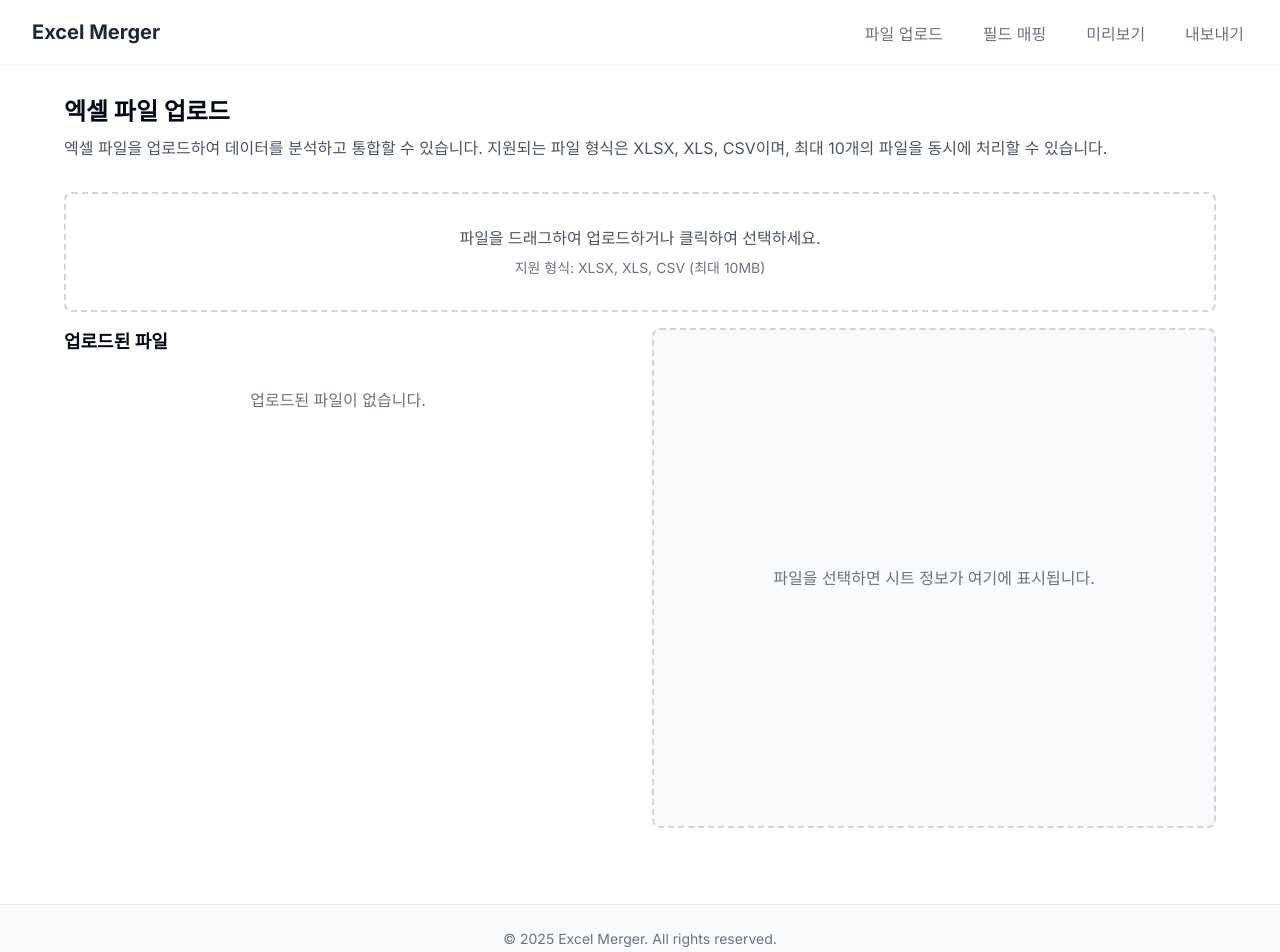
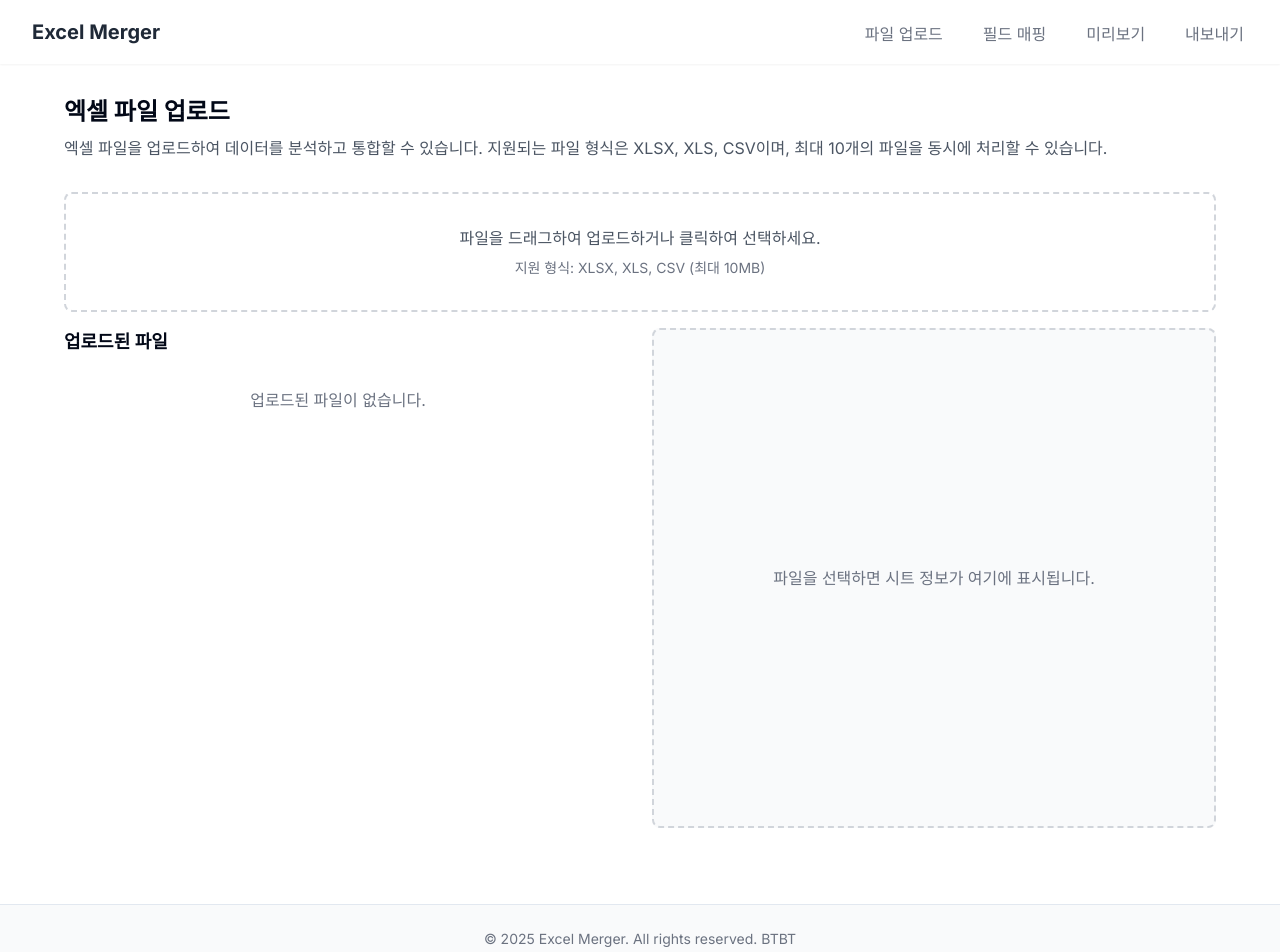
Before and after one commit to masterlyu/excel-merger, a Next.js app: page /upload in a window 1280 px wide. Shown: the top 952 px of the page. Built offline with nearby package versions, Linux system fonts and the light colour scheme.

Commit message:
btbt footer test

```diff
--- a/src/components/layout/Footer.tsx
+++ b/src/components/layout/Footer.tsx
@@ -5,7 +5,7 @@
     <footer className="bg-gray-50 border-t">
       <div className="max-w-7xl mx-auto py-6 px-4 sm:px-6 lg:px-8">
         <div className="flex justify-center text-gray-500 text-sm">
-          <p>&copy; {new Date().getFullYear()} Excel Merger. All rights reserved.</p>
+          <p>&copy; {new Date().getFullYear()} Excel Merger. All rights reserved. BTBT</p>
         </div>
       </div>
     </footer>
```
